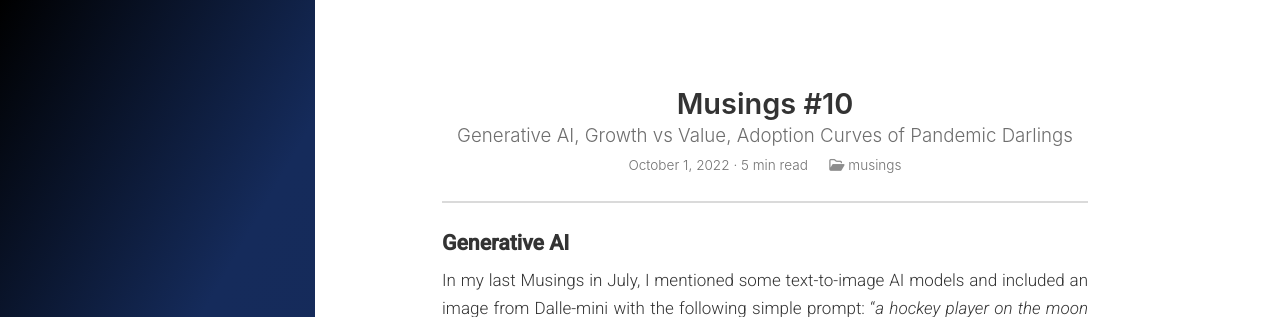
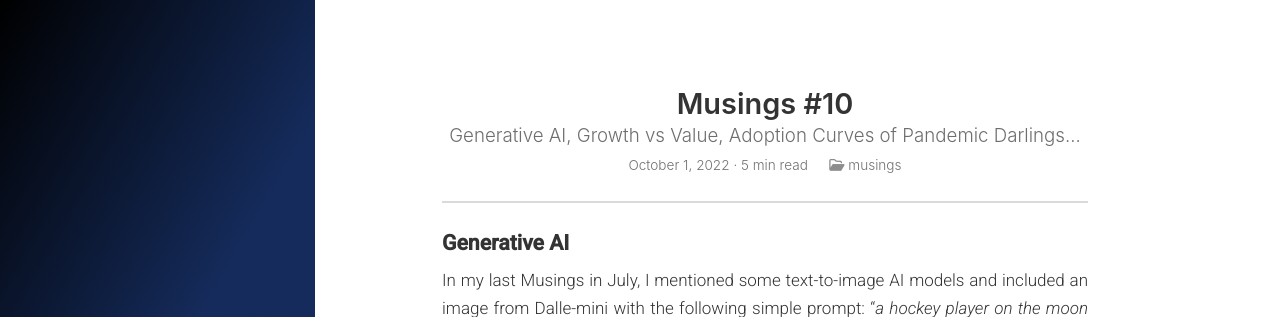
Before and after one commit to sripplin/website, a Jekyll site: the page built from _posts/2022-10-01-musings-10.md, in a window 1280 px wide and 900 px high. Shown: the top 317 px of the window. Built offline with Jekyll 4.4.1, drawn with Linux system fonts in a browser that asks for light colours; nearby versions of some CDN libraries; comment, search, counter and statistics services are not loaded; some of the changed text lies outside the part shown.

Commit message:
css/html finetuning, meta data

```diff
--- a/_includes/head.html
+++ b/_includes/head.html
@@ -4,8 +4,20 @@
   <meta http-equiv="content-type" content="text/html; charset=utf-8">
 
   <!-- Enable responsiveness on mobile devices-->
-  <meta name="viewport" content="width=device-width, initial-scale=1.0, maximum-scale=1">
+  <meta name="viewport" content="width=device-width, initial-scale=1.0, maximum-scale=5">
 
+  <!-- Meta description -->
+  {% if page.description %}
+    <meta name="description" content="{{ page.description }}">
+  {% elsif page.subtitle %}
+    <meta name="description" content="{{ page.subtitle }}">
+  {% elsif page.custom_excerpt %}
+    <meta name="description" content="{{ page.custom_excerpt }}">
+  {% else %}
+    <meta name="description" content="{{ site.description }}">
+  {% endif %}
+
+  <!-- Title -->
   <title>
     {% if page.title == "Home" %}
       {{ site.title }} &middot; {{ site.tagline }}
@@ -20,7 +32,7 @@
   <link rel="stylesheet" href="{{ site.url }}/css/hyde.css">
   <link rel="preconnect" href="https://fonts.googleapis.com">
   <link rel="preconnect" href="https://fonts.gstatic.com" crossorigin>
-  <link rel="stylesheet" href="https://fonts.googleapis.com/css?family=PT+Sans:400,400italic,700|Abril+Fatface">
+  <link rel="stylesheet" href="https://fonts.googleapis.com/css?family=PT+Sans:400,400italic,700|Abril+Fatface&display=swap">
   <link rel="stylesheet" href="https://fonts.googleapis.com/css2?family=Playfair+Display:wght@600&display=swap">
   <link rel="stylesheet" href="https://fonts.googleapis.com/css2?family=Shadows+Into+Light&display=swap">
   <link rel="stylesheet" href="https://fonts.googleapis.com/css2?family=Roboto:ital,wght@0,300;0,400;0,500;1,300;1,400;1,500&display=swap">
--- a/_posts/2022-10-01-musings-10.md
+++ b/_posts/2022-10-01-musings-10.md
@@ -1,7 +1,7 @@
 ---
 layout: post
 title: "Musings #10"
-subtitle: Generative AI, Growth vs Value, Adoption Curves of Pandemic Darlings
+subtitle: Generative AI, Growth vs Value, Adoption Curves of Pandemic Darlings...
 category: musings
 image_featured: playground.png
 image_root: 10/
```
Also changed, not shown: _posts/2021-11-09-backblaze-customer-analytics.md (+1 -0 lines), _posts/2021-12-31-intensity-delta.md (+1 -0 lines), _posts/2022-07-14-musings-9.md (+1 -1 lines).
